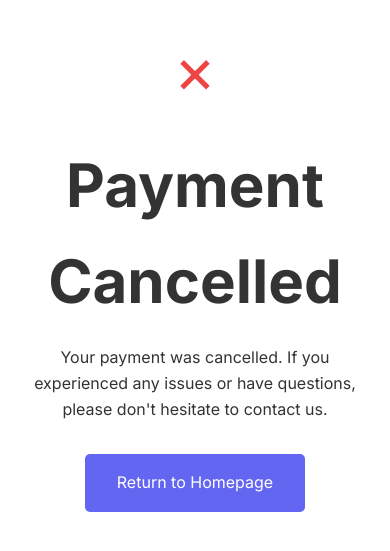
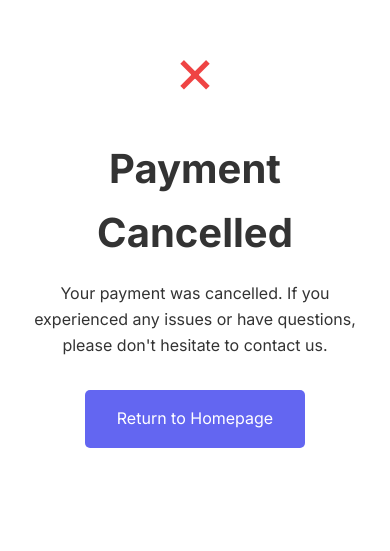
Before and after one commit to VDominik/chatbotwebsite, a Next.js app: page /cancel in a window 390 px wide. Shown: the part 105-656 px from the top of the page. Built offline with nearby package versions, Linux system fonts and the light colour scheme.

Commit message:
Adjust hero section height and update heading font size for mobile responsiveness

```diff
--- a/src/app/globals.css
+++ b/src/app/globals.css
@@ -108,9 +108,12 @@ footer {
 
 @media (max-width: 768px) {
   #hero {
-    margin-top: 260px;
+    height: auto;
   }
   #features {
     padding-top: 200px;
   }
+  h1 {
+    font-size: 40px;
+  }
 }
```
